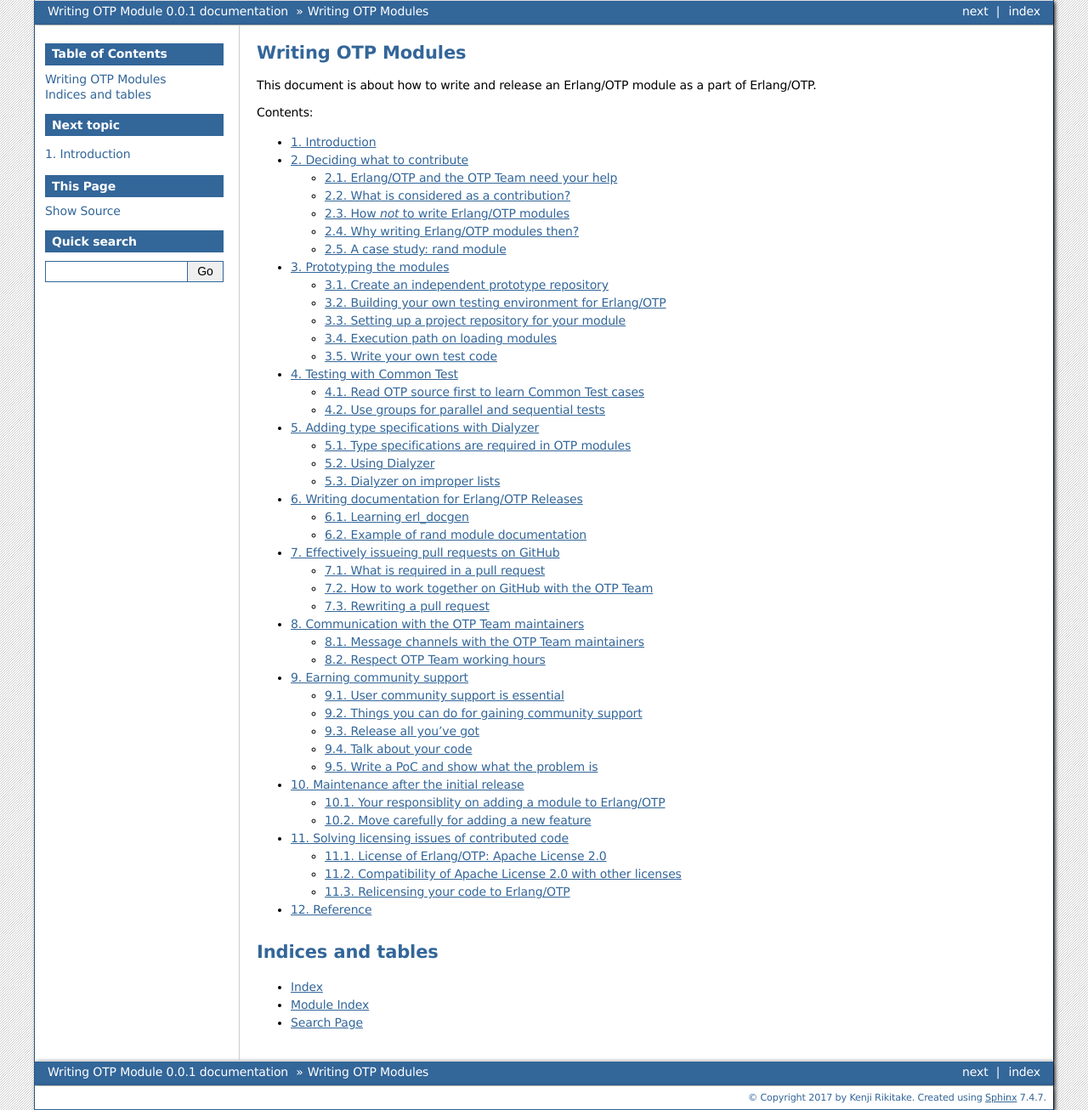
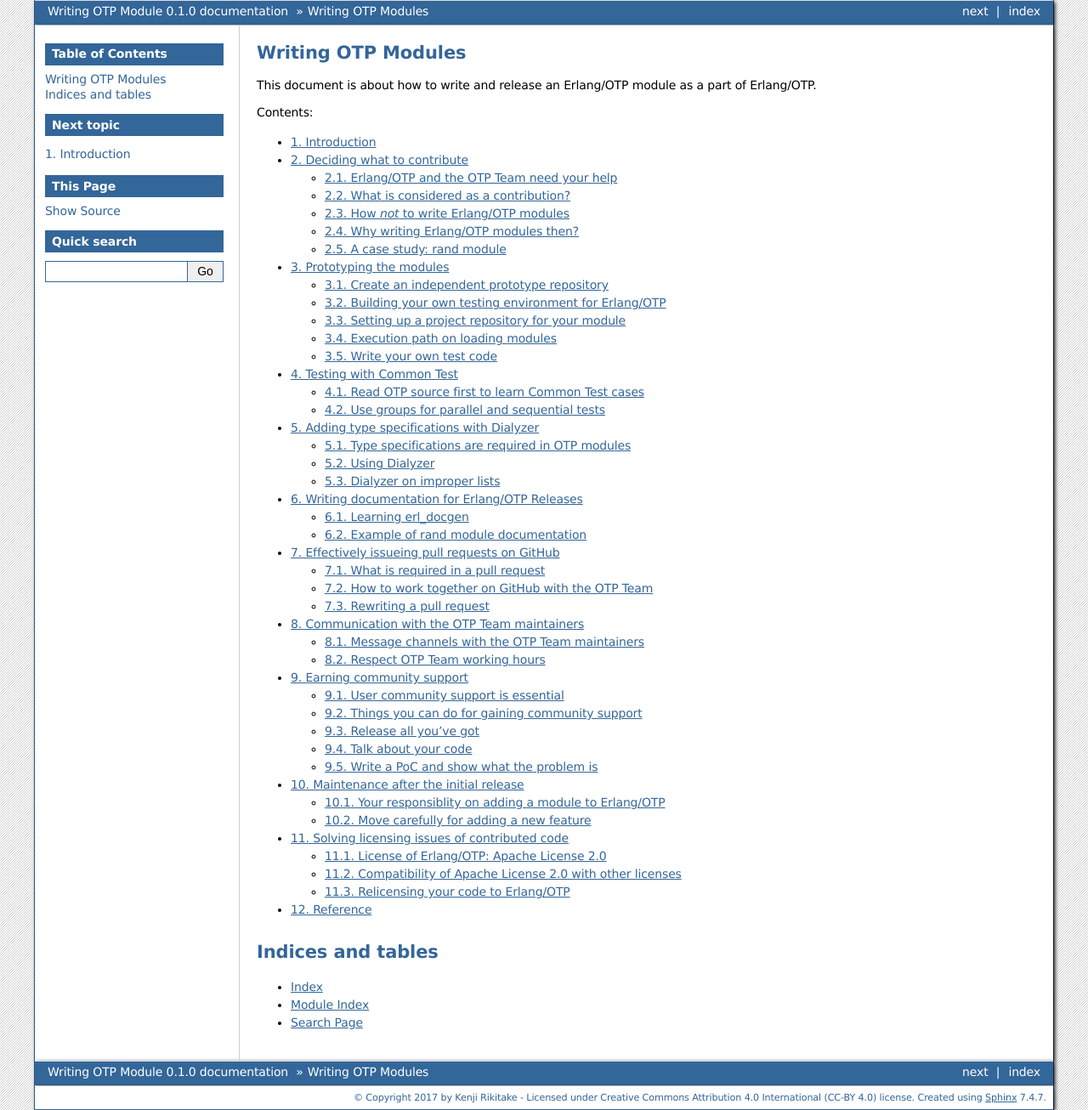
Before and after one commit to jj1bdx/writing-otp-modules, a Sphinx documentation site: the page built from draft/source/index.rst, in a window 1280 px wide. Shown: the whole page at 85% size. Built offline with Sphinx 7.4.7, drawn with Linux system fonts in a browser that asks for light colours; some of the changed lines change nothing that is shown.

Commit message:
conf.py: version 0.1.0, CC-BY 4.0 licensed

```diff
--- a/draft/source/conf.py
+++ b/draft/source/conf.py
@@ -47,7 +47,7 @@
 
 # General information about the project.
 project = 'Writing OTP Module'
-copyright = '2017 by Kenji Rikitake'
+copyright = '2017 by Kenji Rikitake - Licensed under Creative Commons Attribution 4.0 International (CC-BY 4.0) license'
 author = 'Kenji Rikitake'
 
 # The version info for the project you're documenting, acts as replacement for
@@ -55,9 +55,9 @@
 # built documents.
 #
 # The short X.Y version.
-version = '0.0.1'
+version = '0.1'
 # The full version, including alpha/beta/rc tags.
-release = '0.0.1'
+release = '0.1.0'
 
 # The language for content autogenerated by Sphinx. Refer to documentation
 # for a list of supported languages.
```
